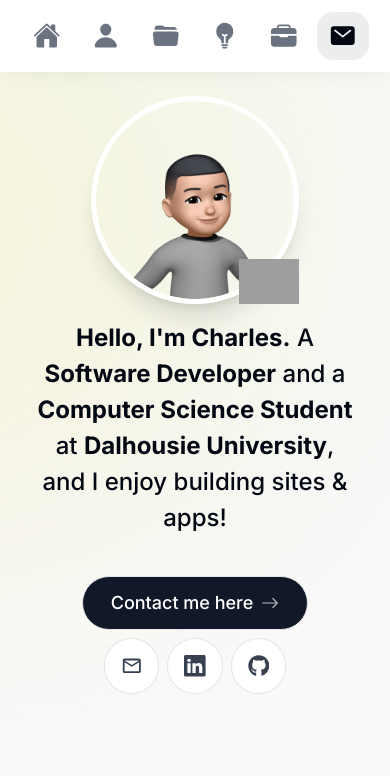
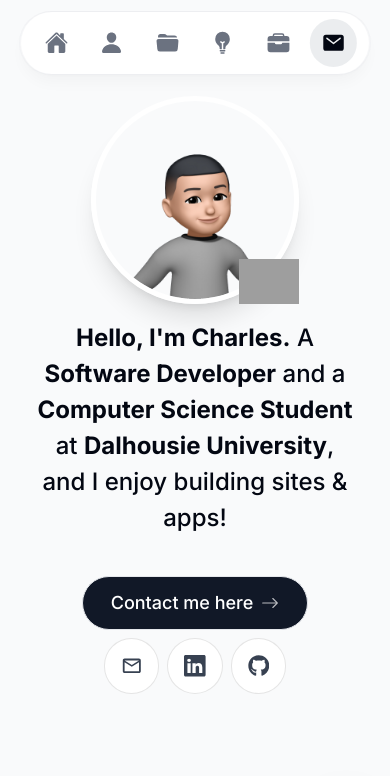
Before and after one commit to cdemzy/portfolio, a Next.js app: page / in a window 390 px wide. Shown: the top 776 px of the page. Built offline with nearby package versions, Linux system fonts and the light colour scheme; grey boxes are pictures that could not be loaded.

Commit message:
header & contact form changes

```diff
--- a/app/layout.tsx
+++ b/app/layout.tsx
@@ -6,6 +6,7 @@ import ActiveSectionContextProvider from "@/context/active-section-context";
 import ThemeContextProvider from "@/context/theme-context";
 import Header from "@/components/header";
 import ThemeSwitch from '@/components/theme-switch';
+import { Toaster } from "sonner";
 
 const inter = Inter({ subsets: ["latin"] });
 
@@ -25,8 +26,8 @@ export default function RootLayout({
         className={`${inter.className} bg-gray-50 transition-colors text-gray-950 relative pt-12 sm:pt-36 dark:bg-gray-900 dark:text-gray-50 dark:text-opacity-90`}
       >
 
-        <div className='bg-[#e2fbe6] dark:bg-[#548d4c] absolute top-[-6rem] -z-10 right-[11rem] h-[31.25rem] w-[31.25rem] rounded-full blur-[10rem] sm:w-[68.75rem]'></div>
-        <div className='bg-[#fbf0d7] dark:bg-[#4d3870] absolute top-[-1rem] -z-10 left-[-35rem] h-[31.25rem] w-[50rem] rounded-full blur-[10rem] sm:w-[68.75rem] md:left-[-33rem] lg:left-[-28rem] xl:left-[-15rem] 2xl:left-[-5rem]'></div>
+        <div className='hidden sm:block bg-[#e2fbe6] dark:bg-[#548d4c] absolute top-[-6rem] -z-10 right-[11rem] h-[31.25rem] w-[31.25rem] rounded-full blur-[10rem] sm:w-[68.75rem]'></div>
+        <div className='hidden sm:block bg-[#fbf0d7] dark:bg-[#4d3870] absolute top-[-1rem] -z-10 left-[-35rem] h-[31.25rem] w-[50rem] rounded-full blur-[10rem] sm:w-[68.75rem] md:left-[-33rem] lg:left-[-28rem] xl:left-[-15rem] 2xl:left-[-5rem]'></div>
 
         <ThemeContextProvider>
           <ActiveSectionContextProvider>
@@ -35,8 +36,8 @@ export default function RootLayout({
 
           </ActiveSectionContextProvider>
 
+          <Toaster position="bottom-left" richColors />
           <ThemeSwitch />
-
         </ThemeContextProvider>
       </body>
     </html>
--- a/components/contact.tsx
+++ b/components/contact.tsx
@@ -1,10 +1,11 @@
 "use client";
 
-import React, { useState, FormEvent } from "react";
+import React, { useState, FormEvent, useRef } from "react";
 import SectionHeading from "./section-heading";
 import { useSectionInView } from "@/lib/hooks";
 import { motion } from "framer-motion";
 import { validateEmail } from '@/lib/helper';
+import { toast } from 'sonner';
 
 export default function Contact() {
   const { ref } = useSectionInView("Contact");
@@ -13,28 +14,32 @@ export default function Contact() {
   const [name, setName] = useState("");
   const [email, setEmail] = useState("");
   const [message, setMessage] = useState("");
-  const [error, setError] = useState<string | null>(null);
+  const [submitResult, setSubmitError] = useState<string | null>(null);
 
-  async function handleSignup (event: FormEvent<HTMLFormElement>) {
+  const formRef = useRef<HTMLFormElement>(null); // Create a reference to the form
+
+  async function handleSubmit(event: FormEvent<HTMLFormElement>) {
     event.preventDefault();
 
-    if(!name){
-        setError("Please enter your name.");
-        return;
-    }
-    if(!validateEmail(email)){
-      setError("Please enter your email address.");
+    if (!name) {
+      toast.error("Please enter your name.");
       return;
     }
-  }
 
-  const [submitResult, setSubmitError] = useState<string | null>(null);
+    if (!email) {
+      toast.error("Please enter your email address.");
+      return;
+    }
 
-  // Form submit
-  async function handleSubmit(event: FormEvent<HTMLFormElement>) {
-    event.preventDefault();
-    setSubmitError("Sending...");
-    setSubmitError(null);
+    if (!validateEmail(email)) {
+      toast.error("Please enter a valid email address.");
+      return;
+    }
+
+    if (!message) {
+      toast.error("Please enter your message.");
+      return;
+    }
 
     const formData = new FormData(event.currentTarget);
 
@@ -66,7 +71,9 @@ export default function Contact() {
 
       if (data.success) {
         setSubmitError("Sent!");
-        event.currentTarget.reset();
+        if (formRef.current) {
+          formRef.current.reset(); // Use the form reference to reset the form
+        }
         setTimeout(() => {
           setSubmitError("Send");
         }, 5000);
@@ -79,6 +86,8 @@ export default function Contact() {
       console.error("Error submitting form", error);
       setSubmitError("Error submitting form");
     }
+
+    toast.success("Email sent successfully!");
   }
 
   return (
@@ -93,6 +102,7 @@ export default function Contact() {
     >
       <SectionHeading>Contact Me</SectionHeading>
       <form
+        ref={formRef} // Attach the reference to the form
         className="flex flex-col p-4 border rounded-xl mt-10 gap-3 bg-white/80 dark:bg-[#2b303c] dark:border-white/20 dark:text-white/80 backdrop-blur-[0.05rem] dark:border-g-1 shadow-md"
         onSubmit={handleSubmit}
       >
@@ -105,12 +115,11 @@ export default function Contact() {
           onChange={(e) => setName(e.target.value)}
         />
         <input
-          type="email"
+          type="text"
           name="email"
           placeholder="Email"
           className="contact-input"
           onChange={(e) => setEmail(e.target.value)}
-
         />
         <textarea
           placeholder="Message"
@@ -118,7 +127,6 @@ export default function Contact() {
           className="contact-input min-h-36 max-h-44 sm:min-h-64 sm:max-h-72"
           onChange={(e) => setMessage(e.target.value)}
         />
-        {error && <p className="text-red-500 text-start text-sm">{error}</p>}
         <button
           type="submit"
           className="font-medium select-none rounded-lg bg-neutral-800 dark:bg-neutral-200 p-3 active:bg-L-2 hover:bg-L-1 dark:hover:bg-w-2 text-white dark:text-black/80"
--- a/components/header.tsx
+++ b/components/header.tsx
@@ -14,20 +14,21 @@ export default function Header() {
   return (
     <header className="z-[999] relative transition-transform">
 
-
+      {/* Desktop */}
       <motion.div
         className="hidden sm:block fixed bottom-0 sm:bottom-auto left-1/2 h-[4.5rem] w-full rounded-none border border-white border-opacity-40 bg-white bg-opacity-100 sm:bg-opacity-80 shadow-lg shadow-black/[0.03] backdrop-blur-[0.5rem] sm:top-6 sm:h-[3.25rem] sm:w-[36rem] sm:rounded-full dark:bg-gray-950 dark:border-black/40 dark:bg-opacity-75"
         initial={{ y: -100, x: "-50%", opacity: 0 }}
         animate={{ y: 0, x: "-50%", opacity: 1 }}
       ></motion.div>
 
+      {/* Mobile */}
       <motion.div
-        className="block sm:hidden fixed top-0 left-1/2 h-[4.5rem] w-full rounded-none border border-white border-opacity-40 bg-white shadow-lg shadow-black/[0.03] backdrop-blur-[0.5rem] dark:bg-gray-950 dark:border-black/40"
+        className="block sm:hidden fixed top-[0.7rem] left-1/2 h-[4rem] w-[90%] rounded-full border border-gray-300 border-opacity-40 bg-white shadow-lg shadow-black/[0.03] backdrop-blur-[0.5rem] dark:bg-gray-950 dark:border-black/40"
         initial={{ y: -100, x: "-50%", opacity: 0 }}
         animate={{ y: 0, x: "-50%", opacity: 1 }}
       ></motion.div>
 
-      <nav className="flex fixed top-[0.7rem] sm:bottom-auto left-1/2 h-12 -translate-x-1/2 py-2 sm:top-[1.7rem] sm:h-[initial] sm:py-0 mx-auto px-2">
+      <nav className="flex fixed top-[1.15rem] sm:bottom-auto left-1/2 h-12 -translate-x-1/2 py-2 sm:top-[1.7rem] sm:h-[initial] sm:py-0 mx-auto px-2">
         <ul className="flex bottom-0 sm:bottom-auto items-center justify-center gap-y-1 gap-2 text-[0.9rem] font-medium text-gray-500 sm:w-[initial] sm:flex sm:flex-nowrap sm:gap-5">
           {links.map((link) => (
             <motion.li
@@ -51,11 +52,11 @@ export default function Header() {
                 }}
               >
                 <span className="hidden sm:block">{link.name}</span>
-                <span className="block sm:hidden text-[7vw]">{link.icon}</span>
+                <span className="block sm:hidden text-[6vw]">{link.icon}</span>
 
                 {link.name === activeSection && (
                   <motion.span
-                    className="bg-gray-400/20 rounded-2xl sm:rounded-full absolute inset-0 -z-10 dark:bg-gray-800 px-2 py-6 sm:py-0 sm:px-0 top-[-.7rem] sm:top-0"
+                    className="bg-gray-400/20 rounded-full absolute inset-0 -z-10 dark:bg-gray-800 px-2 py-6 sm:py-0 sm:px-0 top-[-.7rem] sm:top-0"
                     layoutId="activeSection"
                     transition={{
                       type: "spring",
--- a/lib/data.ts
+++ b/lib/data.ts
@@ -128,4 +128,5 @@ export const experiencesData = [
     "Vercel",
     "Postman",
     "RESTful APIs",
+    "Data Structures & Algorithms",
   ] as const;
--- a/package.json
+++ b/package.json
@@ -19,7 +19,8 @@
     "react-dom": "^18",
     "react-icons": "^5.2.1",
     "react-intersection-observer": "^9.10.3",
-    "react-vertical-timeline-component": "^3.6.0"
+    "react-vertical-timeline-component": "^3.6.0",
+    "sonner": "^1.5.0"
   },
   "devDependencies": {
     "@types/mapbox-gl": "^3.1.0",
```
Also changed, not shown: 1 other file (tests, documents, lock files or other folders).
